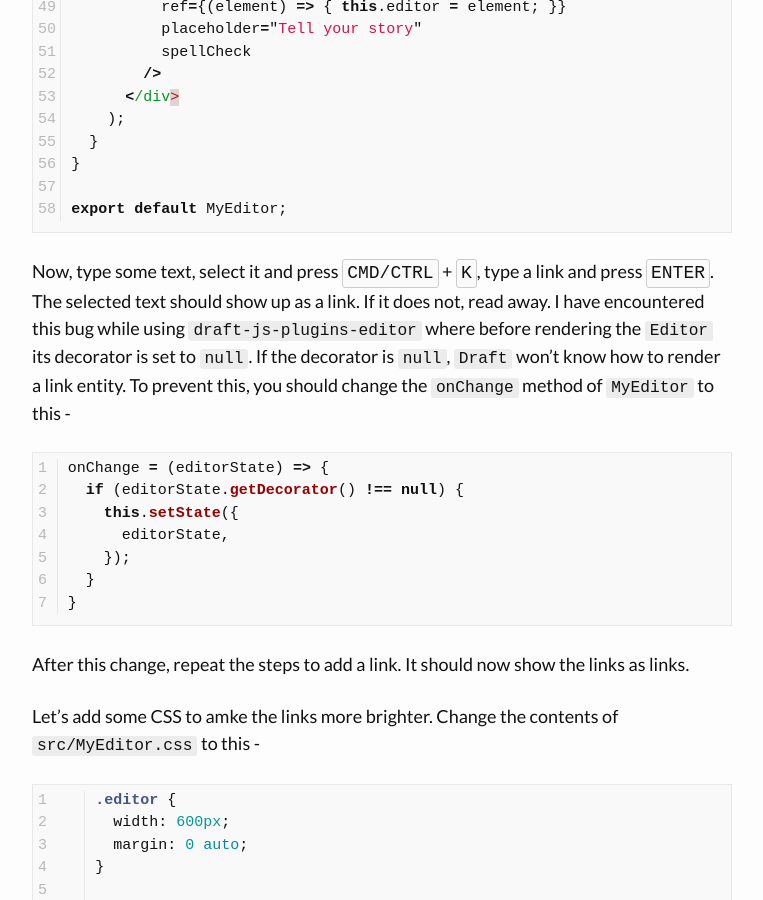
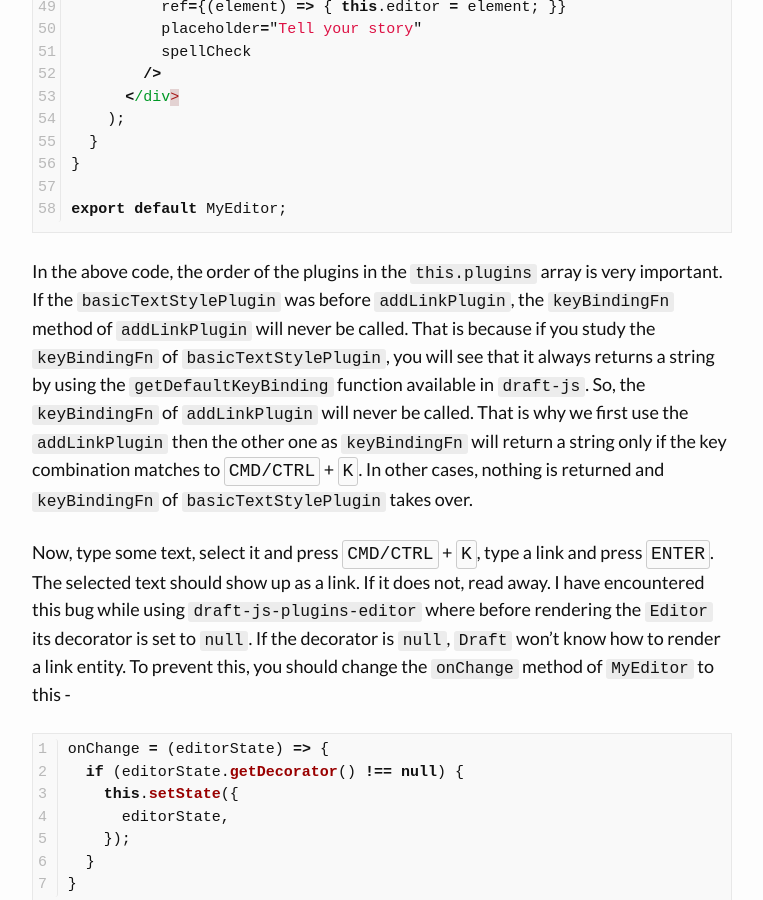
Before and after one commit to brijeshb42/brijeshb42.github.io, a Jekyll site: the page built from _posts/2017-05-12-creating-rte-part-3-entities-and-decorators.md, in a window 1280 px wide and 900 px high, scrolled down 5314 px. Shown: the whole window, without its empty margins (258-1021 px from the left). Built offline with Jekyll 4.4.1, drawn with Linux system fonts in a browser that asks for light colours; comment, search, counter and statistics services are not loaded.

Commit message:
Added explanation about the plugin order

```diff
--- a/_posts/2017-05-12-creating-rte-part-3-entities-and-decorators.md
+++ b/_posts/2017-05-12-creating-rte-part-3-entities-and-decorators.md
@@ -185,6 +185,8 @@ class MyEditor extends React.Component {
 export default MyEditor;
 {% endhighlight %}
 
+In the above code, the order of the plugins in the `this.plugins` array is very important. If the `basicTextStylePlugin` was before `addLinkPlugin`, the `keyBindingFn` method of `addLinkPlugin` will never be called. That is because if you study the `keyBindingFn` of `basicTextStylePlugin`, you will see that it always returns a string by using the `getDefaultKeyBinding` function available in `draft-js`. So, the `keyBindingFn` of `addLinkPlugin` will never be called. That is why we first use the `addLinkPlugin` then the other one as `keyBindingFn` will return a string only if the key combination matches to <kbd>CMD/CTRL</kbd> + <kbd>K</kbd>. In other cases, nothing is returned and `keyBindingFn` of `basicTextStylePlugin` takes over.
+
 Now, type some text, select it and press <kbd>CMD/CTRL</kbd> + <kbd>K</kbd>, type a link and press <kbd>ENTER</kbd>. The selected text should show up as a link. If it does not, read away. I have encountered this bug while using `draft-js-plugins-editor` where before rendering the `Editor` its decorator is set to `null`. If the decorator is `null`, `Draft` won't know how to render a link entity. To prevent this, you should change the `onChange` method of `MyEditor` to this -
 
 {% highlight javascript linenos %}
```
